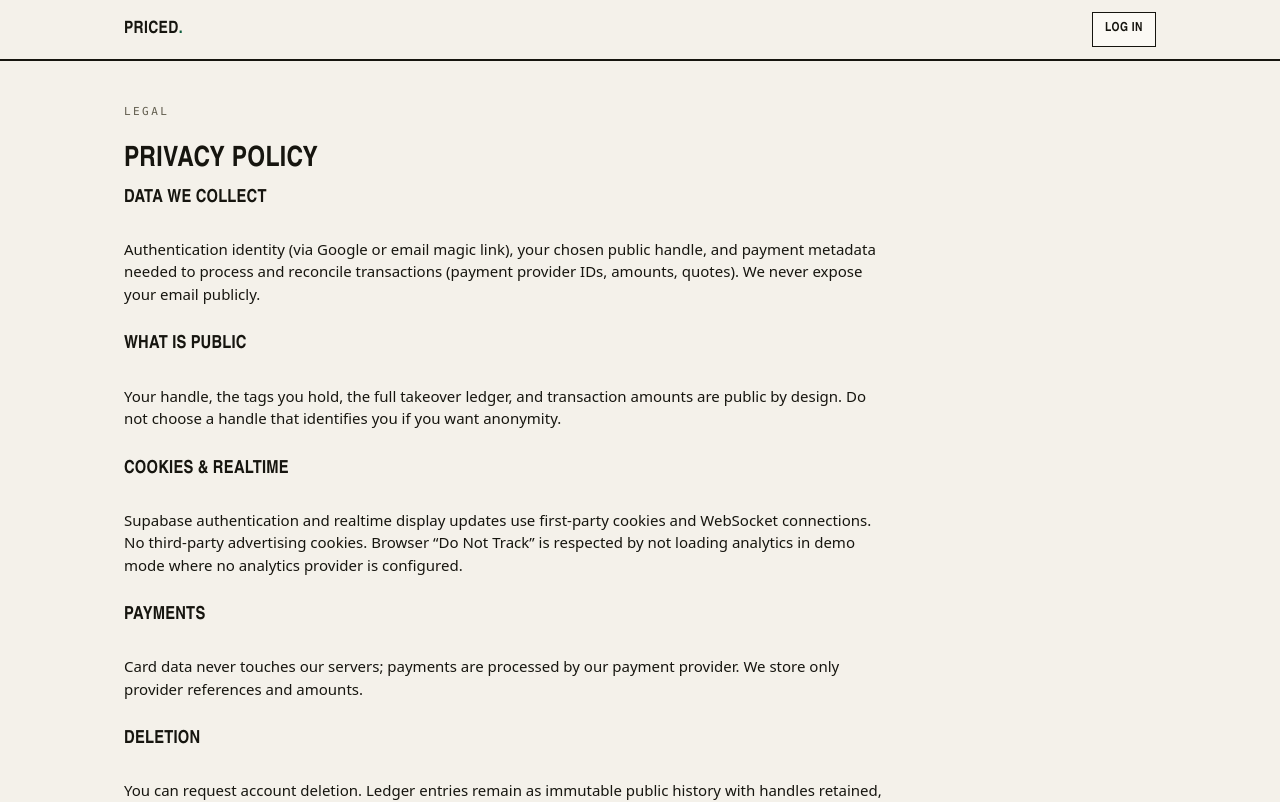
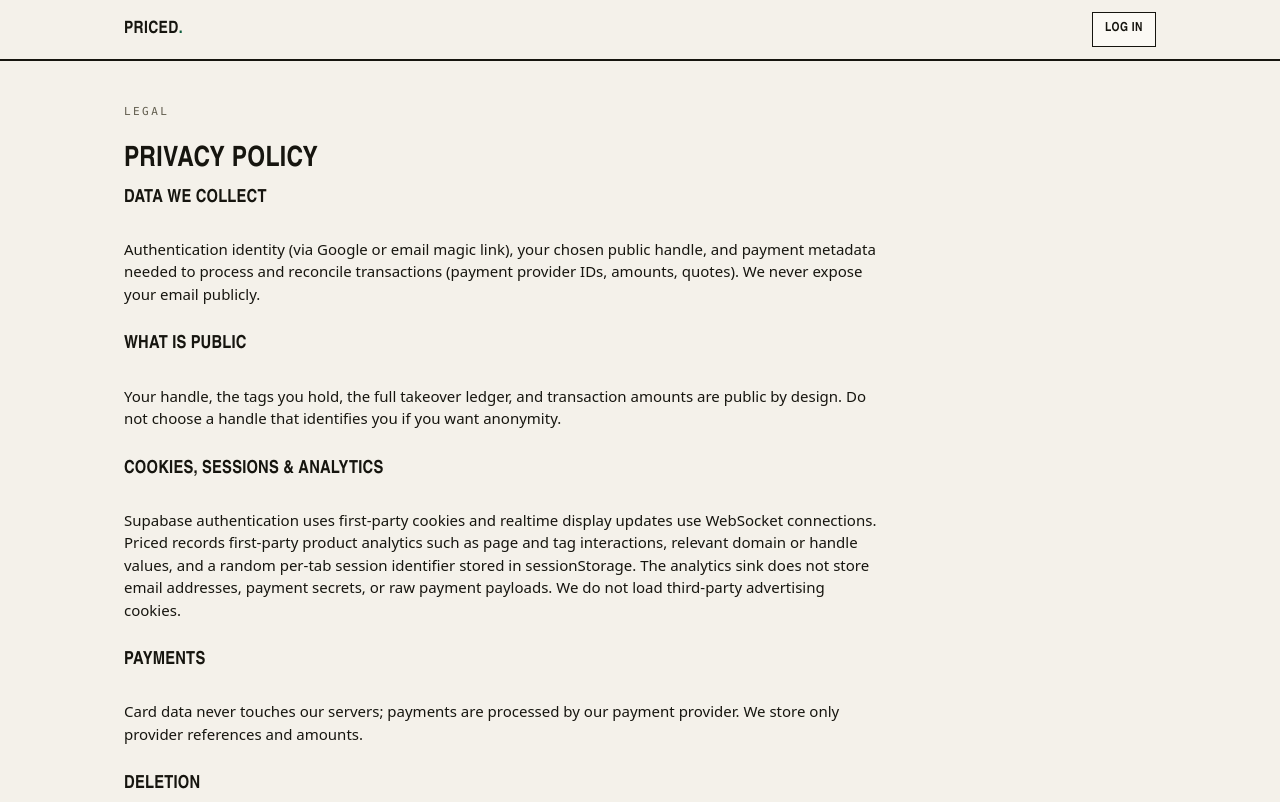
Before and after one commit to Harshit-sehgal/internet-price-tag, a Next.js app: page /privacy in a window 1280 px wide. Shown: the top 802 px of the page. Built offline with nearby package versions, Linux system fonts and the light colour scheme; no server answers.

Commit message:
Correct privacy analytics disclosure

```diff
--- a/src/app/privacy/page.tsx
+++ b/src/app/privacy/page.tsx
@@ -19,11 +19,13 @@ export default function PrivacyPage() {
         public by design. Do not choose a handle that identifies you if you want anonymity.
       </p>
 
-      <h2 className="display" style={{ fontSize: 18 }}>Cookies &amp; realtime</h2>
+      <h2 className="display" style={{ fontSize: 18 }}>Cookies, sessions &amp; analytics</h2>
       <p>
-        Supabase authentication and realtime display updates use first-party cookies and WebSocket
-        connections. No third-party advertising cookies. Browser “Do Not Track” is respected by
-        not loading analytics in demo mode where no analytics provider is configured.
+        Supabase authentication uses first-party cookies and realtime display updates use WebSocket
+        connections. Priced records first-party product analytics such as page and tag interactions,
+        relevant domain or handle values, and a random per-tab session identifier stored in
+        sessionStorage. The analytics sink does not store email addresses, payment secrets, or raw
+        payment payloads. We do not load third-party advertising cookies.
       </p>
 
       <h2 className="display" style={{ fontSize: 18 }}>Payments</h2>
```
